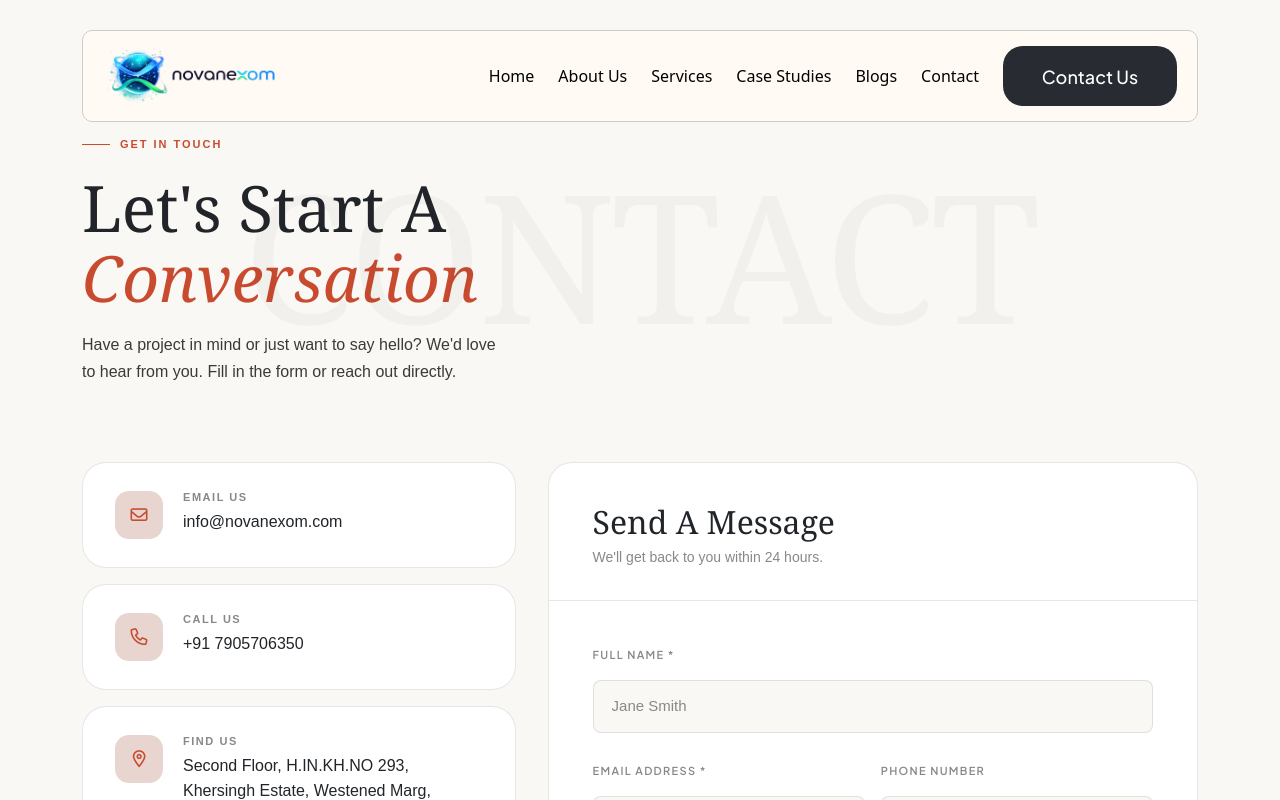
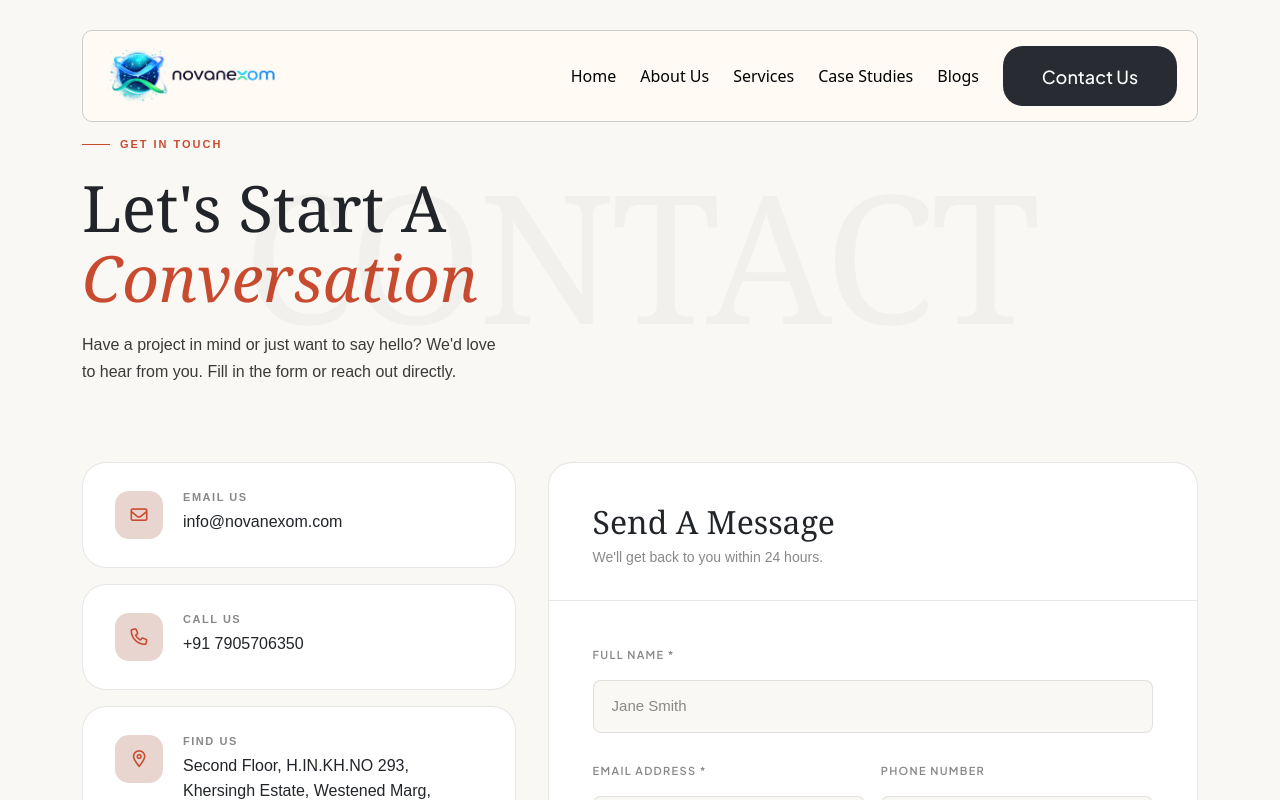
Before and after one commit to phmahawars/novanexom, a React (Vite) app: page /contact in a window 1280 px wide. Shown: the top 800 px of the page. Built offline with nearby package versions, Linux system fonts and the light colour scheme.

Commit message:
Update Header.jsx

```diff
--- a/src/components/includes/Header.jsx
+++ b/src/components/includes/Header.jsx
@@ -38,7 +38,7 @@ const Header = () => {
                   <li><a href="/services">Services</a></li>
                   <li><a href="/case-studies">Case Studies</a></li>
                   <li><a href="/blogs">Blogs</a></li>
-                  <li><a href="/contact">Contact</a></li>
+                  {/* <li><a href="/contact">Contact</a></li> */}
                 </ul>
               </nav>
 
```
